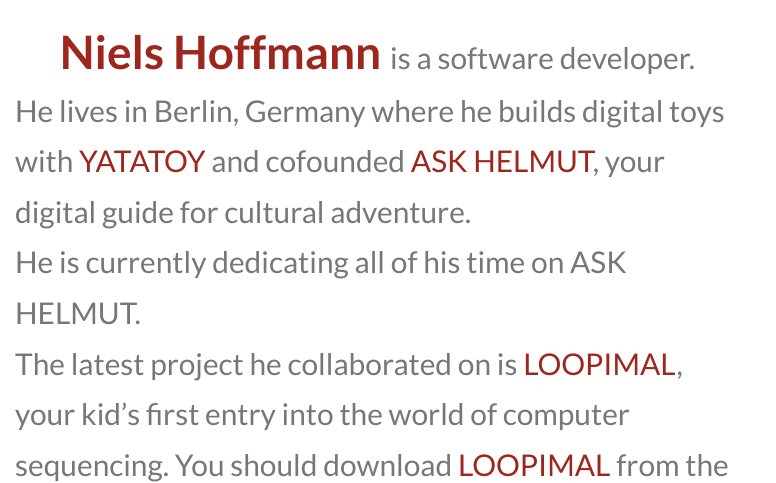
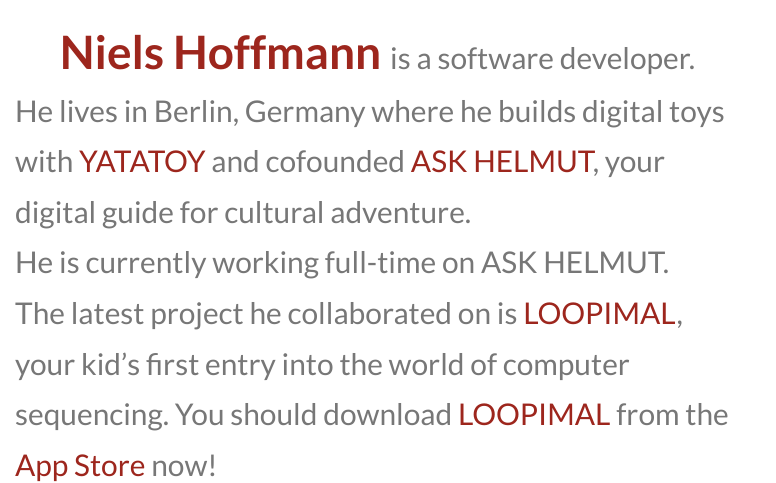
Before and after one commit to nhoffmann/nhoffmann.github.com, a Jekyll site: the page built from index.html, in a window 1280 px wide, cut to the strip 0-483 px from the top of the page. Shown: the whole strip, without its empty margins (0-776 px from the left). Built offline with Jekyll 4.4.1, drawn with Linux system fonts in a browser that asks for light colours; some web fonts are replaced; the list of posts is cut into pages by our own code.

Commit message:
Update copy

```diff
--- a/index.html
+++ b/index.html
@@ -13,7 +13,7 @@
       <small>
       is a software developer. He lives in Berlin, Germany where he builds digital toys with <a href="http://www.yatatoy.com">YATATOY</a> and cofounded <a href="https://askhelmut.com">ASK HELMUT</a>, your digital guide for cultural adventure.
       <br>
-      He is currently dedicating all of his time on ASK HELMUT.
+      He is currently working full-time on ASK HELMUT.
       <br>
       The latest project he collaborated on is <a href="http://www.yatatoy.com/loopimal">LOOPIMAL</a>, your kid’s first entry into the world of computer sequencing. You should download <a href="http://www.yatatoy.com/loopimal">LOOPIMAL</a> from the <a href="https://itunes.apple.com/de/app/loopimal/id964743113">App Store</a> now!
       <br>
```
